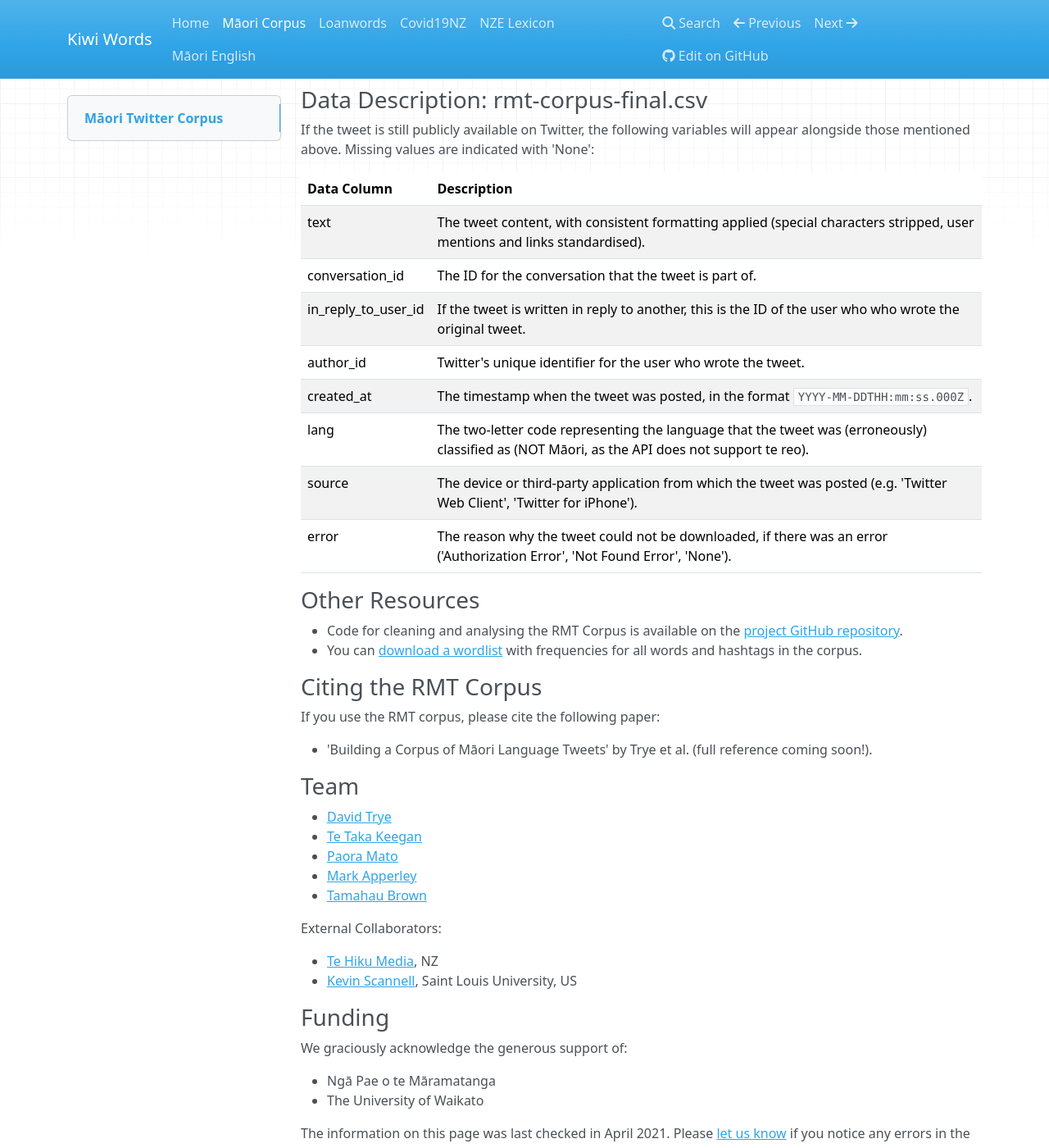
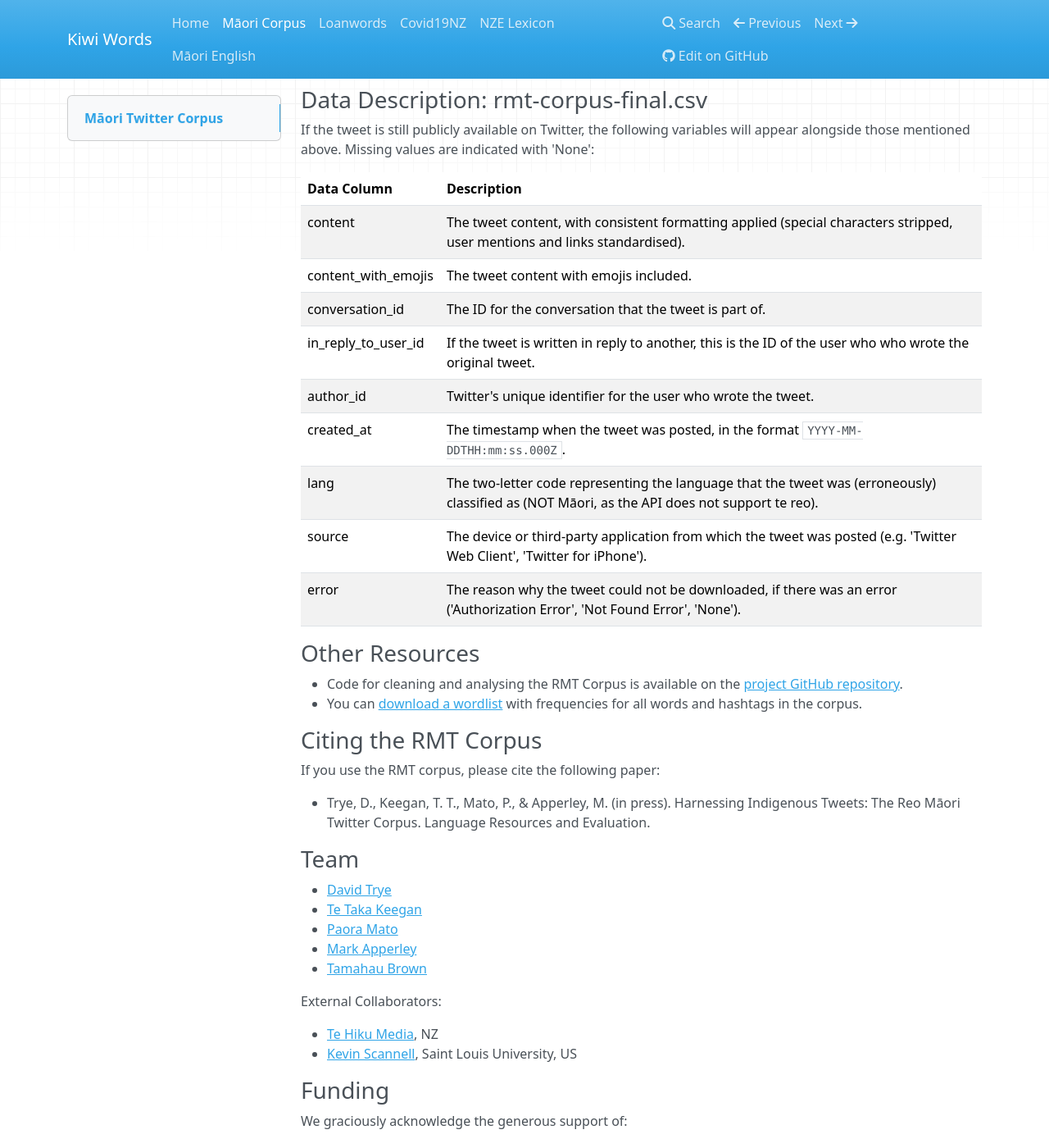
Before and after one commit to Waikato/kiwiwords, an MkDocs documentation site: the page built from docs/rmt_corpus.md, in a window 1280 px wide and 1400 px high, scrolled down 2081 px. Shown: the whole window at 82% size. Built offline with MkDocs 1.6.1, drawn with Linux system fonts in a browser that asks for light colours; nearby versions of some CDN libraries.

Commit message:
Update rmt_corpus.md

```diff
--- a/docs/rmt_corpus.md
+++ b/docs/rmt_corpus.md
@@ -58,7 +58,8 @@ If the tweet is still publicly available on Twitter, the following variables wil
 
 | Data Column                       | Description |
 | -------------                     | ------------- |
-| text								| The tweet content, with consistent formatting applied (special characters stripped, user mentions and links standardised). |
+| content								| The tweet content, with consistent formatting applied (special characters stripped, user mentions and links standardised). |
+| content_with_emojis								| The tweet content with emojis included. |
 | conversation_id                   | The ID for the conversation that the tweet is part of. |
 | in_reply_to_user_id               | If the tweet is written in reply to another, this is the ID of the user who who wrote the original tweet. |
 | author_id                         | Twitter's unique identifier for the user who wrote the tweet. |
@@ -74,13 +75,13 @@ If the tweet is still publicly available on Twitter, the following variables wil
 ### Citing the RMT Corpus
 If you use the RMT corpus, please cite the following paper:
 
-- 'Building a Corpus of Māori Language Tweets' by Trye et al. (full reference coming soon!).
+- Trye, D., Keegan, T. T., Mato, P., & Apperley, M. (in press). Harnessing Indigenous Tweets: The Reo Māori Twitter Corpus. Language Resources and Evaluation.
 
 ### Team
 
 - [David Trye](https://www.cs.waikato.ac.nz/~dgt12/)
 - [Te Taka Keegan](https://www.cms.waikato.ac.nz/people/tetaka)
-- [Paora Mato](https://www.waikato.ac.nz/staff-profiles/people/pmato)
+- [Paora Mato](https://www.waikato.ac.nz/php/research.php?mode=show&author=23169)
 - [Mark Apperley](https://www.cms.waikato.ac.nz/people/mapperle)
 - [Tamahau Brown](https://www.linkedin.com/in/tamahau-brown-9287b7139/)
 
```
